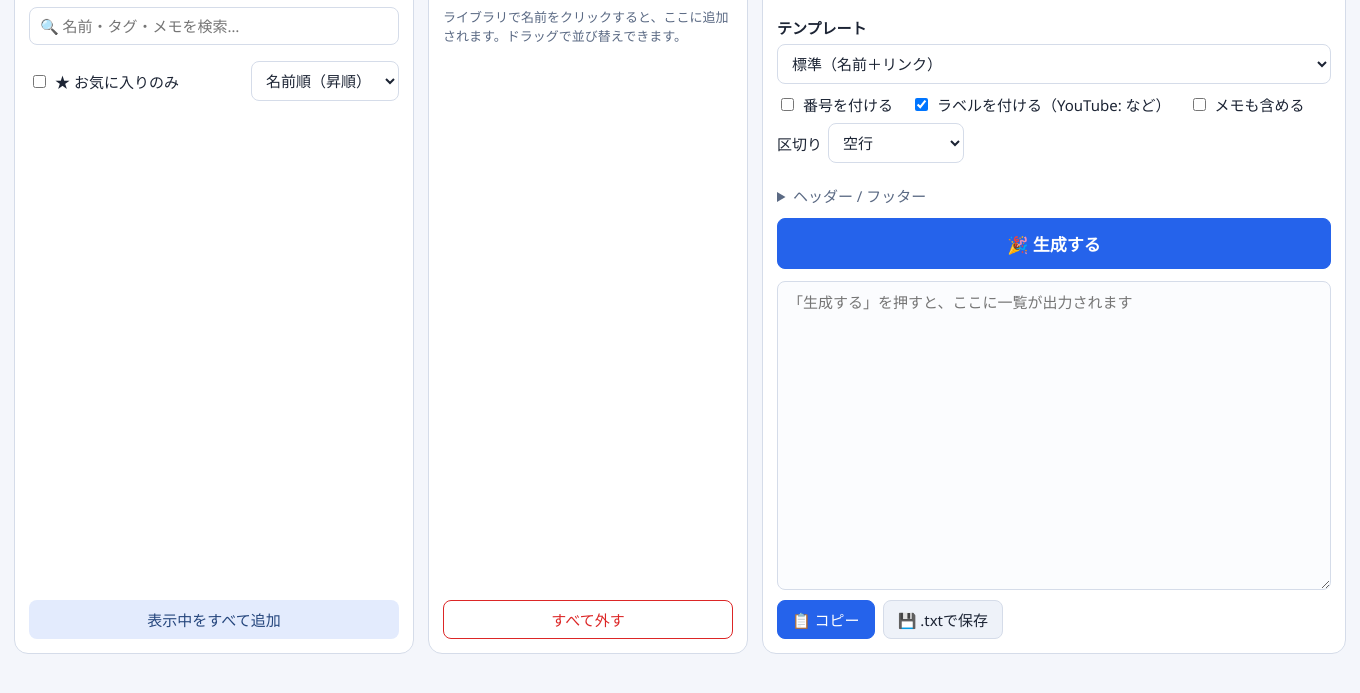
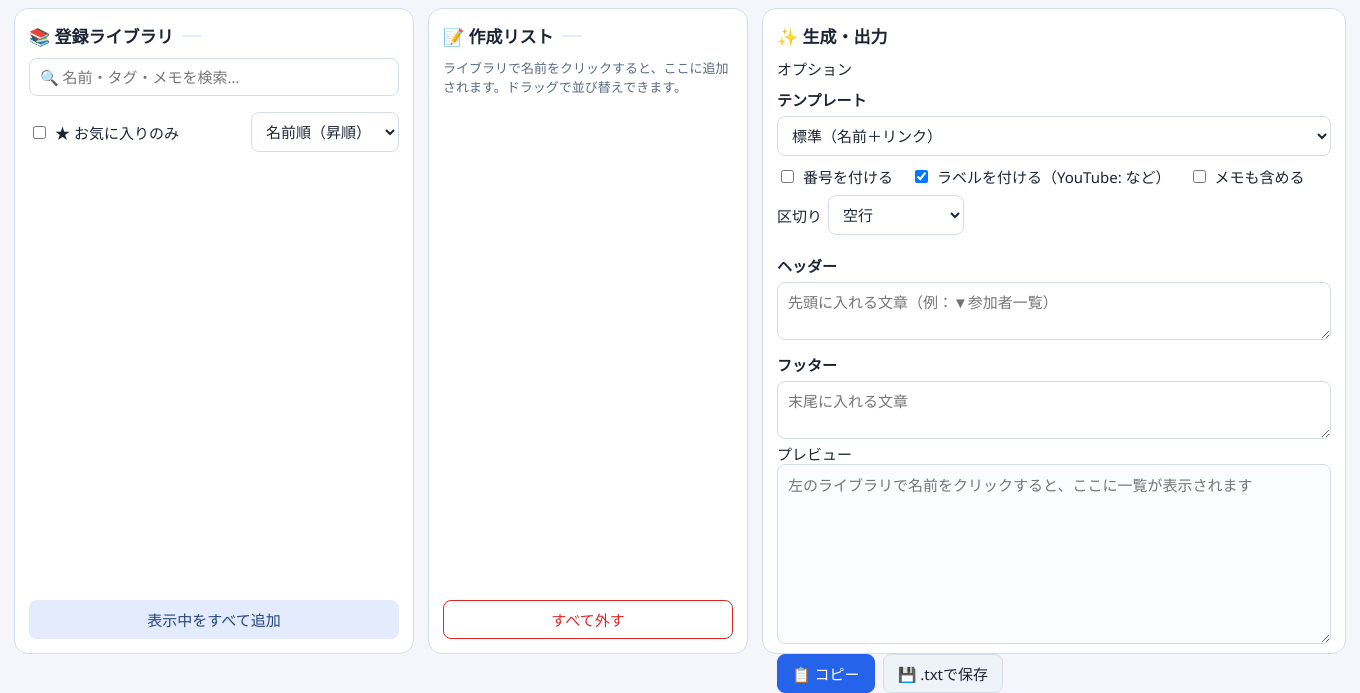
Before and after one commit to yorukaze-luru/YTV2, an Electron app: page renderer/index.html in a window 1360 px wide. Shown: the part 132-825 px from the top of the page. Before the commit the page ends 800 px from the top, so only its background shows below. Drawn offline with Linux system fonts and the light colour scheme; no server answers.

Commit message:
YTV2 v2.2.0: バージョン表示と手動アップデートUI・リンク並び替え・生成まわり再構成 (renderer/index.html)

```diff
--- a/renderer/index.html
+++ b/renderer/index.html
@@ -3,6 +3,7 @@
 <head>
   <meta charset="UTF-8" />
   <meta name="viewport" content="width=device-width, initial-scale=1.0" />
+  <meta name="app-version" content="2.2.0" />
   <title>YTV2 一覧生成ツール</title>
   <link rel="stylesheet" href="styles.css" />
   <link rel="icon" href="../assets/icon.png" />
@@ -14,9 +15,19 @@
       <div>
         <h1>YTV2 一覧生成ツール</h1>
         <p class="brand-sub">登録して、クリックで選んで、一覧を生成</p>
+        <p class="version-line">バージョン <span id="versionLabel">v2.2.0</span></p>
       </div>
     </div>
     <div class="header-actions">
+      <div class="update-area" id="updateArea">
+        <span id="updateStatus" class="update-status" hidden></span>
+        <button id="updateBtn" class="btn btn-update" hidden>アップデートをする</button>
+        <div id="updateProgress" class="update-progress" hidden>
+          <div class="update-progress-track"><div id="updateProgressBar" class="update-progress-bar"></div></div>
+          <span id="updateProgressText" class="update-progress-text"></span>
+        </div>
+        <span id="updateSpinner" class="spinner" hidden></span>
+      </div>
       <button id="newEntryBtn" class="btn btn-primary">＋ 新規登録</button>
       <button id="importBtn" class="btn">📥 取り込み</button>
       <button id="exportBtn" class="btn">📤 書き出し</button>
@@ -67,6 +78,8 @@
       <div class="panel-head">
         <h2>✨ 生成・出力</h2>
       </div>
+      <div class="options-box">
+        <div class="options-title">オプション</div>
         <label class="field-label" for="templateSelect">テンプレート</label>
         <select id="templateSelect" class="full"></select>
         <div class="options-grid">
@@ -82,13 +95,15 @@
           </label>
         </div>
         <div id="labelFilters" class="label-filters"></div>
-      <details class="advanced">
-        <summary>ヘッダー / フッター</summary>
-        <textarea id="optHeader" rows="2" placeholder="先頭に入れる文章（例：▼参加者一覧）"></textarea>
-        <textarea id="optFooter" rows="2" placeholder="末尾に入れる文章"></textarea>
-      </details>
-      <button id="generateBtn" class="btn btn-generate">🎉 生成する</button>
-      <textarea id="outputArea" class="output-area" placeholder="「生成する」を押すと、ここに一覧が出力されます" spellcheck="false"></textarea>
+        <label class="field-label" for="optHeader">ヘッダー</label>
+        <textarea id="optHeader" class="full" rows="2" placeholder="先頭に入れる文章（例：▼参加者一覧）"></textarea>
+        <label class="field-label" for="optFooter">フッター</label>
+        <textarea id="optFooter" class="full" rows="2" placeholder="末尾に入れる文章"></textarea>
+      </div>
+      <div class="preview-label">プレビュー</div>
+      <div id="previewHeader" class="preview-box" hidden><span class="preview-tag">ヘッダー</span><span class="preview-text"></span></div>
+      <textarea id="outputArea" class="output-area" placeholder="左のライブラリで名前をクリックすると、ここに一覧が表示されます" spellcheck="false"></textarea>
+      <div id="previewFooter" class="preview-box" hidden><span class="preview-tag">フッター</span><span class="preview-text"></span></div>
       <div class="output-actions">
         <button id="copyBtn" class="btn btn-primary">📋 コピー</button>
         <button id="saveTxtBtn" class="btn">💾 .txtで保存</button>
```
Lines whose indentation alone changed are shown as unchanged.
